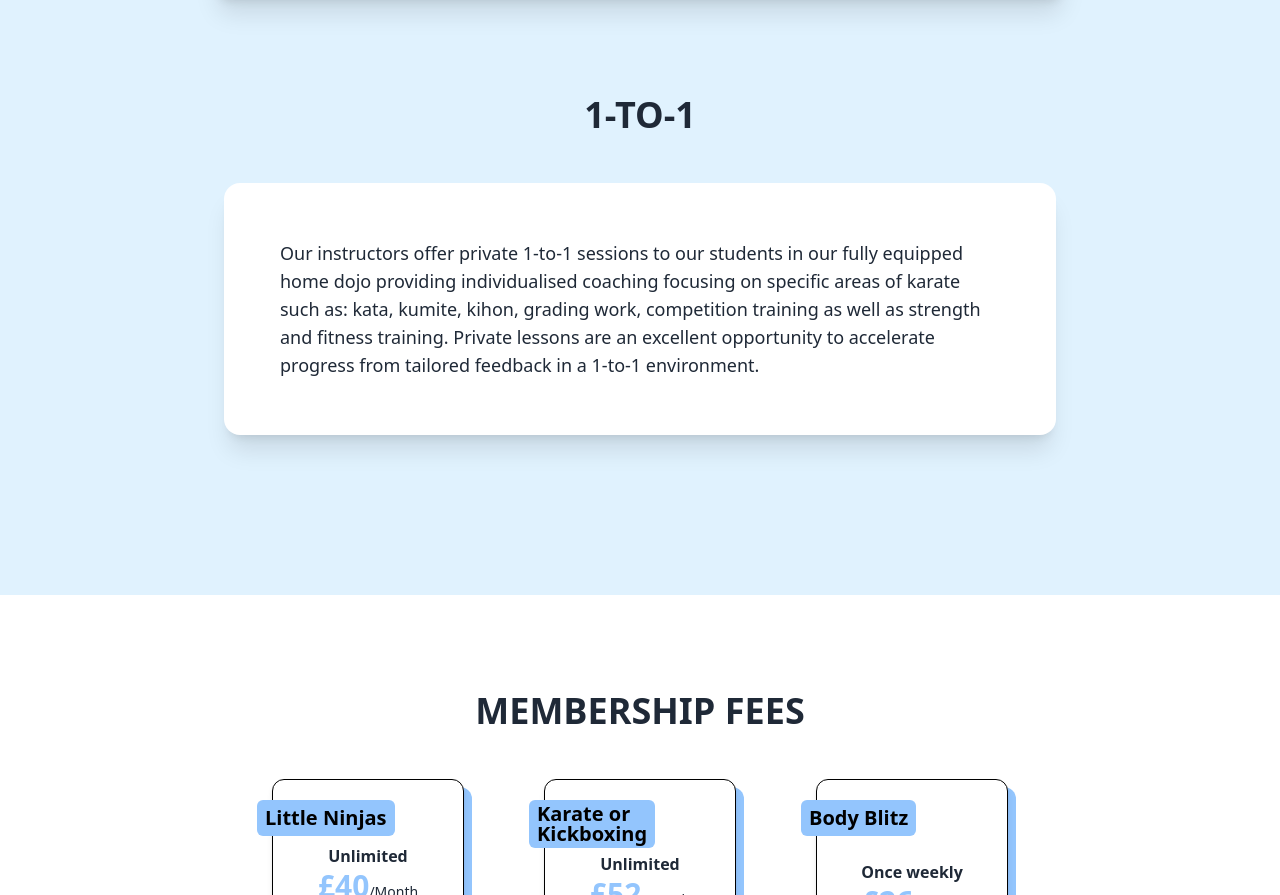
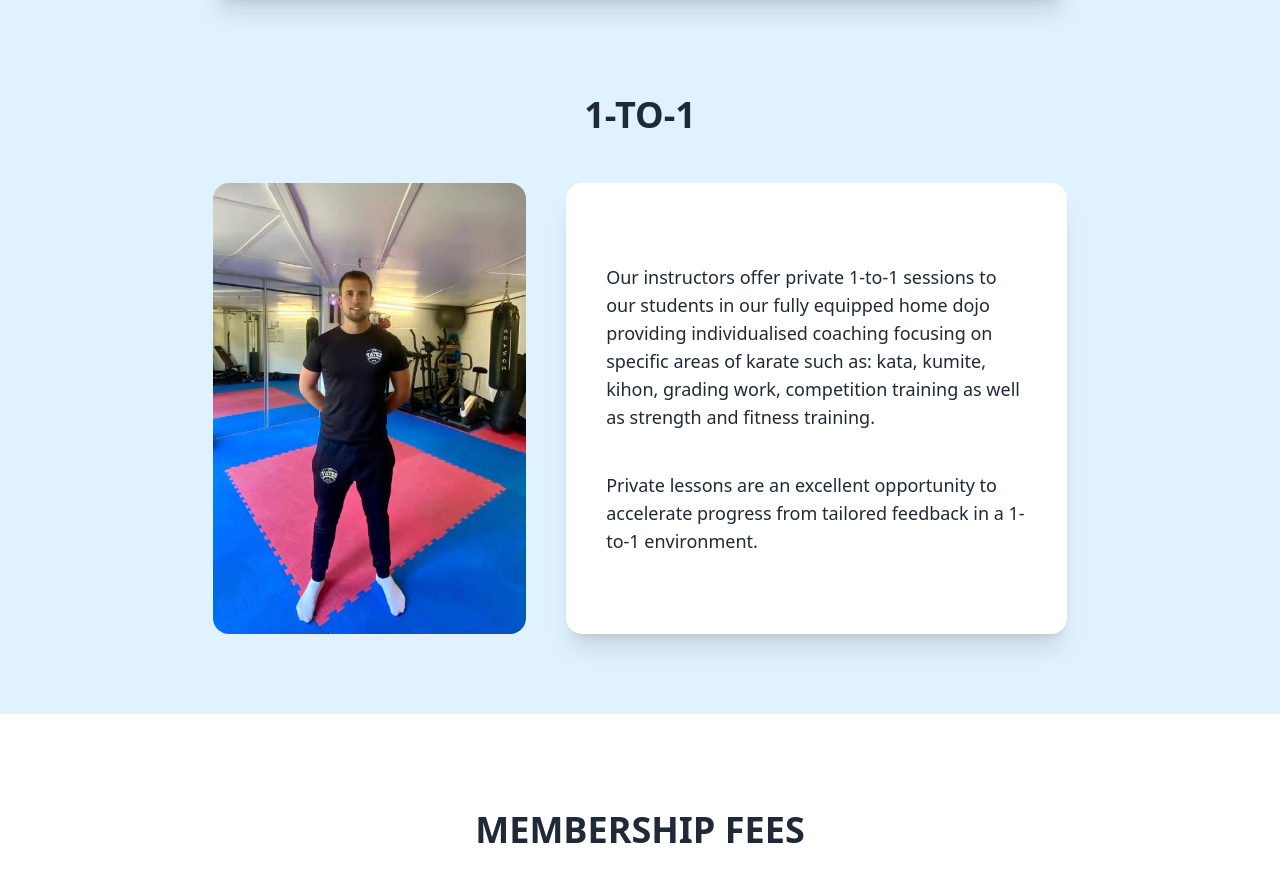
Before and after one commit to brandonscott4/yates-martial-arts, a React (Vite) app in the folder frontend/: page /classes-prices in a window 1280 px wide. Shown: the part 2035-2930 px from the top of the page. Built offline with nearby package versions, Linux system fonts and the light colour scheme.

Commit message:
updated 1 to 1 class section

```diff
--- a/frontend/src/components/Footer.jsx
+++ b/frontend/src/components/Footer.jsx
@@ -3,6 +3,11 @@ import {
   IconBrandFacebook,
   IconBrandTiktok,
 } from "@tabler/icons-react";
+
+import PrivacyPolicy from "../assets/Yates Martial Arts and Fitness Privacy Policy.pdf";
+import HealthSafety from "../assets/Yates Martial Arts and Fitness Health and Safety Policy.pdf";
+import Safeguarding from "../assets/Yates Martial Arts and Fitness Safeguarding & Child Protection Policy and Procedures.pdf";
+import GDPR from "../assets/Yates Martial Arts and Fitness- General Data Protection Regulation Policy.pdf";
 
 function Footer() {
   return (
@@ -25,25 +30,35 @@ function Footer() {
           </div>
         </nav>
         <nav className="flex gap-4">
-          <a className="link link-hover">Privacy Policy</a>
           <a
             className="link link-hover"
-            href="/Yates Martial Arts and Fitness Health and Safety Policy.pdf"
+            href={PrivacyPolicy}
             target="_blank"
+            rel="noreferrer"
+          >
+            Privacy Policy
+          </a>
+          <a
+            className="link link-hover"
+            href={HealthSafety}
+            target="_blank"
+            rel="noreferrer"
           >
             Health & Safety Policy
           </a>
           <a
             className="link link-hover"
-            href="Yates Martial Arts and Fitness Safeguarding & Child Protection Policy and Procedures.pdf"
+            href={Safeguarding}
             target="_blank"
+            rel="noreferrer"
           >
             Safeguarding & Child Protection Policy
           </a>
           <a
             className="link link-hover"
-            href="Yates Martial Arts and Fitness- General Data Protection Regulation Policy.pdf"
+            href={GDPR}
             target="_blank"
+            rel="noreferrer"
           >
             GDPR Policy
           </a>
--- a/frontend/src/routes/ClassesPrices.jsx
+++ b/frontend/src/routes/ClassesPrices.jsx
@@ -1,4 +1,5 @@
 import { Fade } from "react-awesome-reveal";
+import HomeDojo from "../assets/dojo.jpg";
 
 function ClassesPrices() {
   return (
@@ -152,21 +153,34 @@ function ClassesPrices() {
             </ul>
           </div>
         </div>
-        <div className="mt-24 pb-20 w-full">
-          <div className="flex flex-col items-center justify-center mx-4">
-            <h3 className="font-bold text-3xl lg:text-4xl mb-12 text-center">
-              1-TO-1
-            </h3>
-            <div className="flex items-center justify-center w-11/12 xl:w-2/3 shadow-xl bg-white rounded-2xl p-14">
-              <p className="text-base md:text-lg">
-                Our instructors offer private 1-to-1 sessions to our students in
-                our fully equipped home dojo providing individualised coaching
-                focusing on specific areas of karate such as: kata, kumite,
-                kihon, grading work, competition training as well as strength
-                and fitness training. Private lessons are an excellent
-                opportunity to accelerate progress from tailored feedback in a
-                1-to-1 environment.
-              </p>
+
+        <Fade triggerOnce>
+          <h2 className="font-bold text-3xl md:text-4xl mb-12 text-center mt-24">
+            1-TO-1
+          </h2>
+        </Fade>
+        <div className="flex flex-col justify-center items-center">
+          <div className="flex flex-col md:flex-row gap-10 mx-5 justify-center items-center md:items-stretch w-4/5 xl:w-2/3">
+            <div className="w-full md:w-2/3 lg:w-1/2">
+              <img src={HomeDojo} alt="Home dojo" className="rounded-2xl" />
+            </div>
+            <div className="bg-white rounded-2xl w-full md:w-4/5 shadow-xl flex flex-col items-center justify-center">
+              <div className="p-10 flex flex-col gap-10">
+                <Fade triggerOnce>
+                  <p className="text-base md:text-sm lg:text-lg font-medium">
+                    Our instructors offer private 1-to-1 sessions to our
+                    students in our fully equipped home dojo providing
+                    individualised coaching focusing on specific areas of karate
+                    such as: kata, kumite, kihon, grading work, competition
+                    training as well as strength and fitness training.
+                  </p>
+
+                  <p className="text-base md:text-sm lg:text-lg font-medium">
+                    Private lessons are an excellent opportunity to accelerate
+                    progress from tailored feedback in a 1-to-1 environment.
+                  </p>
+                </Fade>
+              </div>
             </div>
           </div>
         </div>
--- a/frontend/src/routes/JoinContact.jsx
+++ b/frontend/src/routes/JoinContact.jsx
@@ -1,5 +1,7 @@
 import { useEffect, useState } from "react";
 import { Fade } from "react-awesome-reveal";
+
+import PrivacyPolicy from "../assets/Yates Martial Arts and Fitness Privacy Policy.pdf";
 
 function JoinContact() {
   const [name, setName] = useState("");
@@ -219,7 +221,12 @@ function JoinContact() {
             <p className="text-sm">
               I consent to my data being processed by Yates Martial Arts and
               Fitness using formsubmit.co (Review our{" "}
-              <a className="link link-hover link-primary" href="">
+              <a
+                className="link link-hover link-primary"
+                href={PrivacyPolicy}
+                target="_blank"
+                rel="noreferrer"
+              >
                 Privacy Policy
               </a>
               ).
```
Also changed, not shown: frontend/src/assets/dojo.jpg (added), 1 other file (tests, documents, lock files or other folders).
